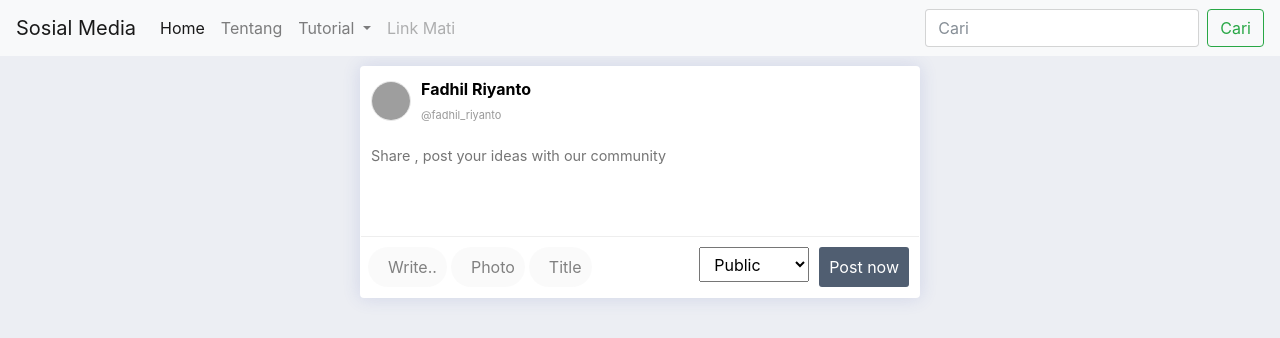
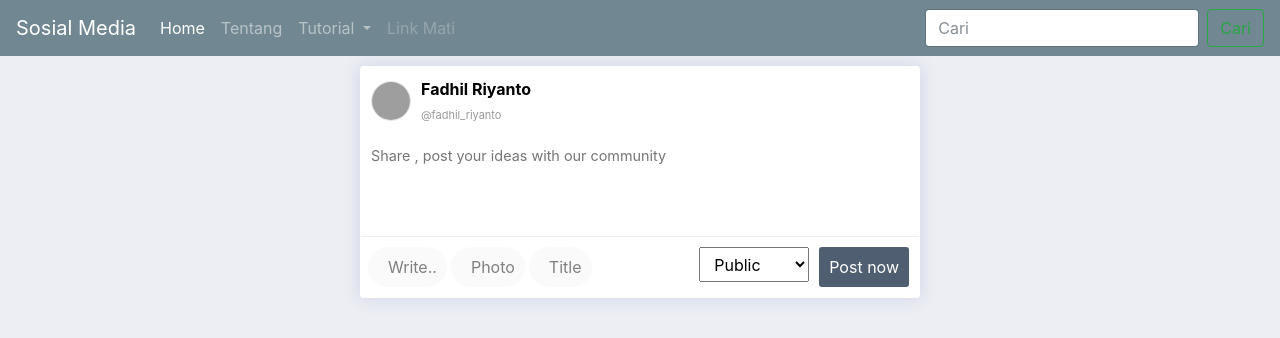
Before and after one commit to fadhil-riyanto/sosial-media, a PHP site: page /home.php in a window 1280 px wide. Shown: the top 338 px of the page. Run offline with PHP 8.4, Linux system fonts and the light colour scheme; the visitor is signed in with stand-in values (Sample User, id 1); data that the repository does not hold is empty; grey boxes are pictures that could not be loaded.

Commit message:
Sorry ... I entered the wrong email...wkwk, I am tired

```diff
--- a/config.php
+++ b/config.php
@@ -22,7 +22,7 @@
    | - Memperbaiki patch.                                               |
    | - Menggunakan untuk tujuan pendidikan.                             |
    +--------------------------------------------------------------------+
-   | Authors: Fadhil Riyanto<andi@php.net>                              |
+   | Authors: Fadhil Riyanto                                            |
    | Github : github.com/fadhil-riyanto                                 |
    +--------------------------------------------------------------------+
 */
--- a/home.php
+++ b/home.php
@@ -22,7 +22,7 @@
    | - Memperbaiki patch.                                               |
    | - Menggunakan untuk tujuan pendidikan.                             |
    +--------------------------------------------------------------------+
-   | Authors: Fadhil Riyanto<andi@php.net>                              |
+   | Authors: Fadhil Riyanto                                            |
    | Github : github.com/fadhil-riyanto                                 |
    +--------------------------------------------------------------------+
 */
@@ -57,7 +57,7 @@
 </head>
 
 <body>
-  <nav class="navbar navbar-expand-lg navbar-light bg-light" style="color: blue;">
+  <nav class="navbar navbar-expand-lg navbar-dark " style="background-color: #718791;">
 
     <a class="navbar-brand" href="#"><?= lang("project_name");?></a>
 
--- a/includes/interface.php
+++ b/includes/interface.php
@@ -22,7 +22,7 @@
    | - Memperbaiki patch.                                               |
    | - Menggunakan untuk tujuan pendidikan.                             |
    +--------------------------------------------------------------------+
-   | Authors: Fadhil Riyanto<andi@php.net>                              |
+   | Authors: Fadhil Riyanto                                            |
    | Github : github.com/fadhil-riyanto                                 |
    +--------------------------------------------------------------------+
 */
--- a/includes/koneksi.php
+++ b/includes/koneksi.php
@@ -22,7 +22,7 @@
    | - Memperbaiki patch.                                               |
    | - Menggunakan untuk tujuan pendidikan.                             |
    +--------------------------------------------------------------------+
-   | Authors: Fadhil Riyanto<andi@php.net>                              |
+   | Authors: Fadhil Riyanto                                            |
    | Github : github.com/fadhil-riyanto                                 |
    +--------------------------------------------------------------------+
 */
--- a/includes/login_auth.php
+++ b/includes/login_auth.php
@@ -22,7 +22,7 @@
    | - Memperbaiki patch.                                               |
    | - Menggunakan untuk tujuan pendidikan.                             |
    +--------------------------------------------------------------------+
-   | Authors: Fadhil Riyanto<andi@php.net>                              |
+   | Authors: Fadhil Riyanto                                            |
    | Github : github.com/fadhil-riyanto                                 |
    +--------------------------------------------------------------------+
 */
--- a/includes/register_auth.php
+++ b/includes/register_auth.php
@@ -22,7 +22,7 @@
    | - Memperbaiki patch.                                               |
    | - Menggunakan untuk tujuan pendidikan.                             |
    +--------------------------------------------------------------------+
-   | Authors: Fadhil Riyanto<andi@php.net>                              |
+   | Authors: Fadhil Riyanto                                            |
    | Github : github.com/fadhil-riyanto                                 |
    +--------------------------------------------------------------------+
 */
--- a/index.php
+++ b/index.php
@@ -22,7 +22,7 @@
    | - Memperbaiki patch.                                               |
    | - Menggunakan untuk tujuan pendidikan.                             |
    +--------------------------------------------------------------------+
-   | Authors: Fadhil Riyanto<andi@php.net>                              |
+   | Authors: Fadhil Riyanto                                            |
    | Github : github.com/fadhil-riyanto                                 |
    +--------------------------------------------------------------------+
 */
--- a/logout.php
+++ b/logout.php
@@ -22,7 +22,7 @@
    | - Memperbaiki patch.                                               |
    | - Menggunakan untuk tujuan pendidikan.                             |
    +--------------------------------------------------------------------+
-   | Authors: Fadhil Riyanto<andi@php.net>                              |
+   | Authors: Fadhil Riyanto                                            |
    | Github : github.com/fadhil-riyanto                                 |
    +--------------------------------------------------------------------+
 */
--- a/registrasi.php
+++ b/registrasi.php
@@ -22,7 +22,7 @@
    | - Memperbaiki patch.                                               |
    | - Menggunakan untuk tujuan pendidikan.                             |
    +--------------------------------------------------------------------+
-   | Authors: Fadhil Riyanto<andi@php.net>                              |
+   | Authors: Fadhil Riyanto                                            |
    | Github : github.com/fadhil-riyanto                                 |
    +--------------------------------------------------------------------+
 */
```
Also changed, not shown: README.md, 1 other file.
